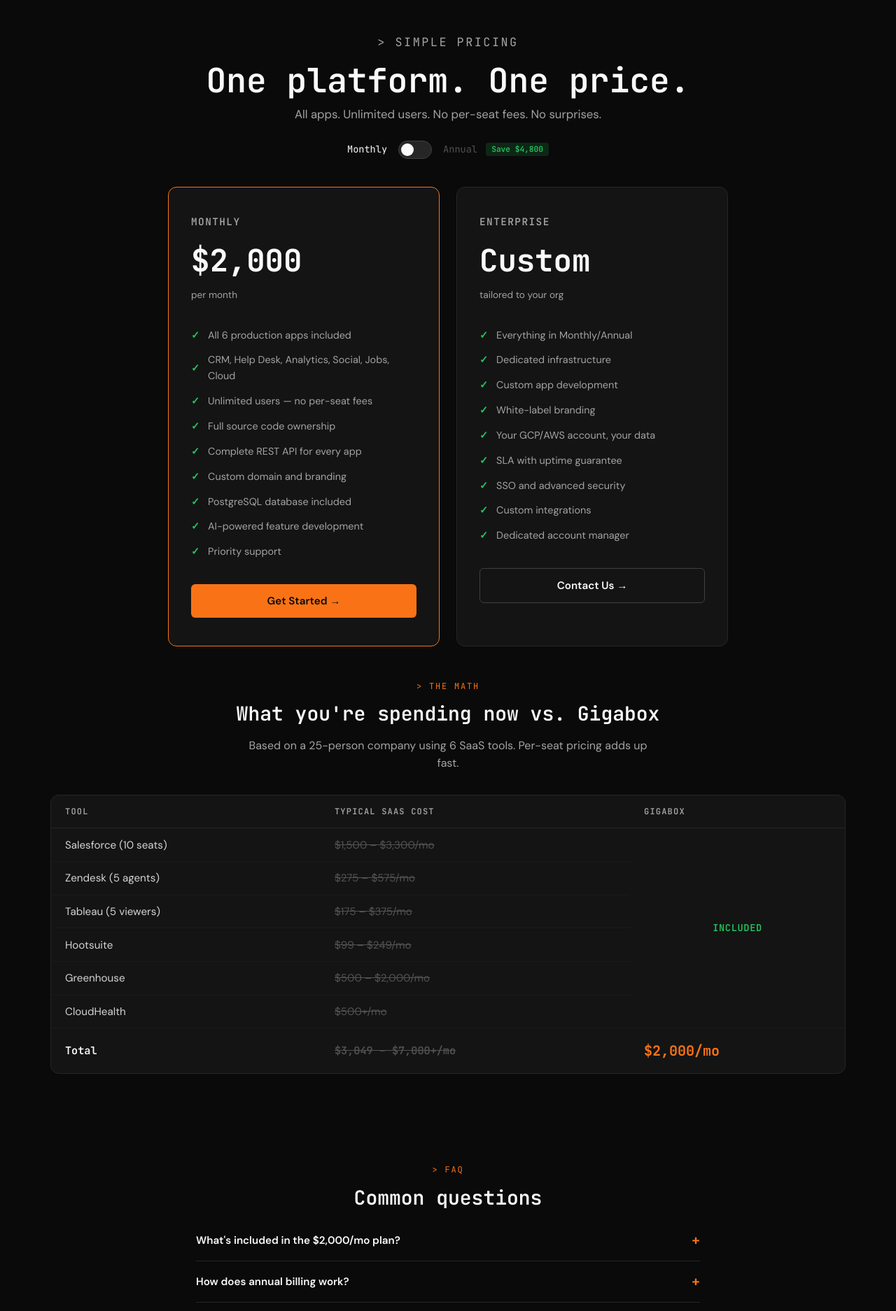
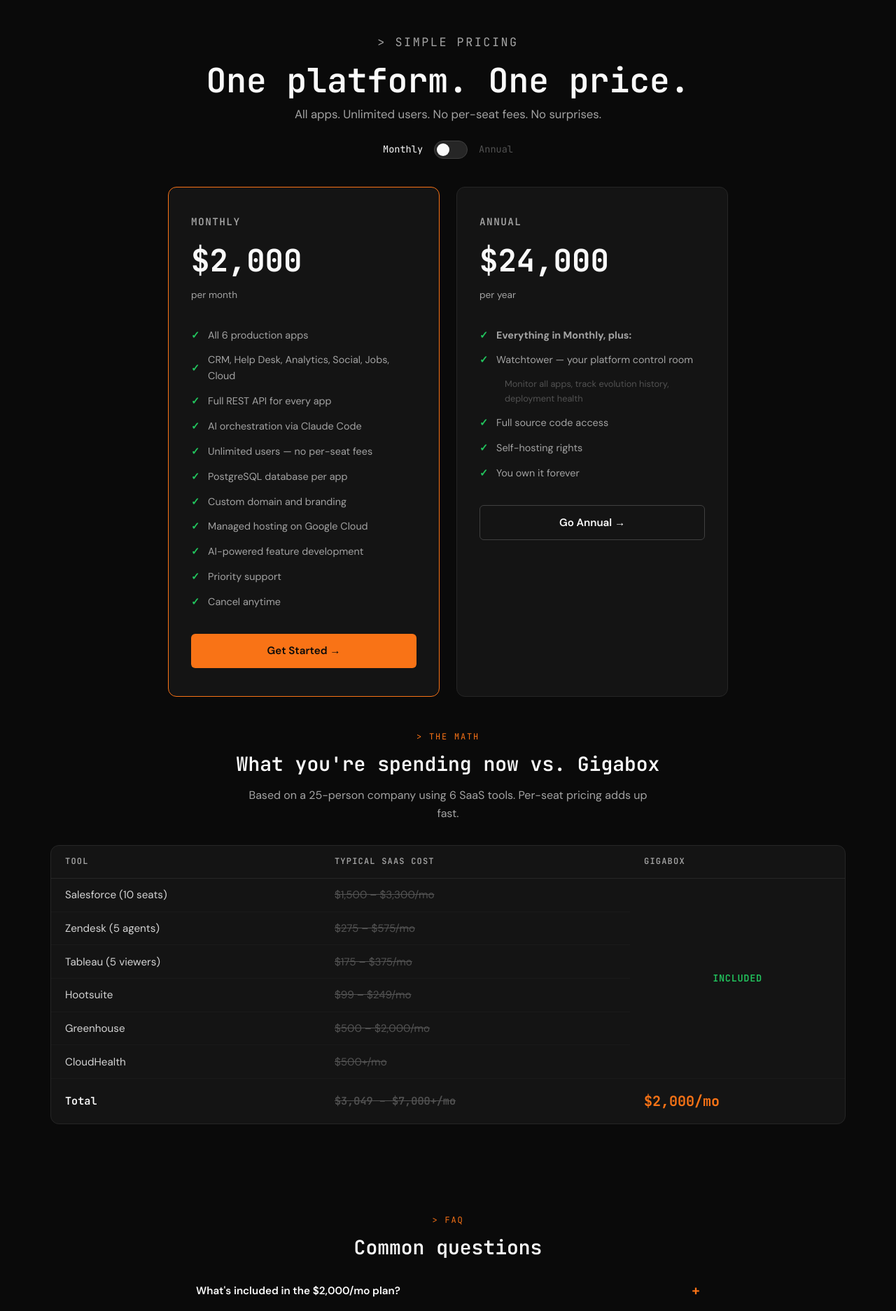
Before and after one commit to ooda-AI-GB/gb-gdev-www, a FastAPI app: page /pricing in a window 1280 px wide. Shown: the part 65-1939 px from the top of the page at 70% size. Run offline with FastAPI, Linux system fonts and the light colour scheme; data comes from the database, SQL or seed files in the repository.

Commit message:
evo1: pricing overhaul + terminal orchestration demo
Monthly $2K/mo (6 apps, managed) + Annual $24K/yr (Watchtower,
source code, self-hosting). Remove discount/save language.
Terminal demo shows cross-app orchestration (Acme Corp onboard).
New FAQ: Watchtower, cancel policy by tier.

Co-Authored-By: Claude Opus 4.6 <noreply@anthropic.com>

```diff
--- a/app/static/style.css
+++ b/app/static/style.css
@@ -427,15 +427,6 @@ h3 { font-size: 1.15rem; }
     transition: color 0.2s;
 }
 .toggle-label.active { color: #fafafa; }
-.save-badge {
-    background: rgba(34, 197, 94, 0.15);
-    color: #22c55e;
-    padding: 0.15rem 0.5rem;
-    border-radius: 4px;
-    font-size: 0.7rem;
-    font-weight: 600;
-    margin-left: 0.25rem;
-}
 .toggle-switch {
     position: relative;
     width: 48px;
@@ -482,6 +473,12 @@ h3 { font-size: 1.15rem; }
     font-size: 0.9rem;
 }
 .price-features li::before { content: "\2713"; color: #22c55e; font-weight: 700; }
+.price-features li.sub-feature {
+    padding-left: 1.5rem;
+    font-size: 0.8rem;
+    color: #525252;
+}
+.price-features li.sub-feature::before { content: ""; }
 
 .pricing-comparison { padding: 3rem 0; }
 
--- a/app/templates/pricing.html
+++ b/app/templates/pricing.html
@@ -15,44 +15,43 @@
         <button class="toggle-switch" id="billingToggle" aria-label="Toggle annual billing">
             <span class="toggle-knob"></span>
         </button>
-        <span class="toggle-label" id="toggleAnnual">Annual <span class="save-badge">Save $4,800</span></span>
+        <span class="toggle-label" id="toggleAnnual">Annual</span>
     </div>
 
     <div class="pricing-grid">
-        <div class="price-card featured">
+        <div class="price-card featured" id="monthlyCard">
             <h3>Monthly</h3>
             <div class="price-amount" id="priceAmount">$2,000</div>
             <div class="price-period" id="pricePeriod">per month</div>
-            <ul class="price-features">
-                <li>All 6 production apps included</li>
+            <ul class="price-features" id="priceFeatures">
+                <li>All 6 production apps</li>
                 <li>CRM, Help Desk, Analytics, Social, Jobs, Cloud</li>
-                <li>Unlimited users — no per-seat fees</li>
-                <li>Full source code ownership</li>
-                <li>Complete REST API for every app</li>
+                <li>Full REST API for every app</li>
+                <li>AI orchestration via Claude Code</li>
+                <li>Unlimited users &mdash; no per-seat fees</li>
+                <li>PostgreSQL database per app</li>
                 <li>Custom domain and branding</li>
-                <li>PostgreSQL database included</li>
+                <li>Managed hosting on Google Cloud</li>
                 <li>AI-powered feature development</li>
                 <li>Priority support</li>
+                <li>Cancel anytime</li>
             </ul>
             <a href="/contact" class="btn btn-primary" style="width: 100%; justify-content: center;">Get Started &rarr;</a>
         </div>
 
-        <div class="price-card">
-            <h3>Enterprise</h3>
-            <div class="price-amount">Custom</div>
-            <div class="price-period">tailored to your org</div>
+        <div class="price-card" id="annualCard">
+            <h3>Annual</h3>
+            <div class="price-amount" id="annualAmount">$24,000</div>
+            <div class="price-period">per year</div>
             <ul class="price-features">
-                <li>Everything in Monthly/Annual</li>
-                <li>Dedicated infrastructure</li>
-                <li>Custom app development</li>
-                <li>White-label branding</li>
-                <li>Your GCP/AWS account, your data</li>
-                <li>SLA with uptime guarantee</li>
-                <li>SSO and advanced security</li>
-                <li>Custom integrations</li>
-                <li>Dedicated account manager</li>
+                <li><strong>Everything in Monthly, plus:</strong></li>
+                <li>Watchtower &mdash; your platform control room</li>
+                <li class="sub-feature">Monitor all apps, track evolution history, deployment health</li>
+                <li>Full source code access</li>
+                <li>Self-hosting rights</li>
+                <li>You own it forever</li>
             </ul>
-            <a href="/contact" class="btn btn-secondary" style="width: 100%; justify-content: center;">Contact Us &rarr;</a>
+            <a href="/contact" class="btn btn-secondary" style="width: 100%; justify-content: center;">Go Annual &rarr;</a>
         </div>
     </div>
 
@@ -127,11 +126,11 @@
 
             <div class="faq-item">
                 <button class="faq-question" aria-expanded="false">
-                    How does annual billing work?
+                    What is Watchtower?
                     <span class="faq-icon">+</span>
                 </button>
                 <div class="faq-answer">
-                    <p>Annual billing is $19,200/year ($1,600/mo effective rate), saving you $4,800 compared to monthly billing. You get the exact same features and support — just a lower price for committing to a year.</p>
+                    <p>Watchtower is your platform control room. It monitors all your Gigabox apps, tracks evolution history, deployment health, and infrastructure status from a single dashboard. Watchtower is included exclusively with the Annual plan.</p>
                 </div>
             </div>
 
@@ -141,7 +140,17 @@
                     <span class="faq-icon">+</span>
                 </button>
                 <div class="faq-answer">
-                    <p>Yes. Every app comes with full source code access via a private GitHub repository. If you cancel, you keep the code and can run it yourself. No vendor lock-in.</p>
+                    <p>Annual plan includes full source code access and self-hosting rights. You own the code permanently — even if you cancel. Monthly subscribers get managed hosting with full API access but not source code.</p>
+                </div>
+            </div>
+
+            <div class="faq-item">
+                <button class="faq-question" aria-expanded="false">
+                    What happens if I cancel?
+                    <span class="faq-icon">+</span>
+                </button>
+                <div class="faq-answer">
+                    <p>Monthly: you can cancel anytime. Your apps stop at the end of the billing period. Annual: you keep the source code and self-hosting rights forever. Walk away with everything you paid for.</p>
                 </div>
             </div>
 
@@ -151,7 +160,7 @@
                     <span class="faq-icon">+</span>
                 </button>
                 <div class="faq-answer">
-                    <p>It means exactly that. Add as many users as you need to any app. There are no per-seat charges, no user tiers, no "contact us for pricing" when you hit a limit. The price is $2,000/mo regardless of team size.</p>
+                    <p>It means exactly that. Add as many users as you need to any app. There are no per-seat charges, no user tiers, no "contact us for pricing" when you hit a limit. The price is the same regardless of team size.</p>
                 </div>
             </div>
 
@@ -181,7 +190,7 @@
                     <span class="faq-icon">+</span>
                 </button>
                 <div class="faq-answer">
-                    <p>Three differences: (1) You own the code — no vendor lock-in. (2) Unlimited users — no per-seat pricing that scales against you. (3) Custom features built by AI — no waiting for the vendor's roadmap. You get the functionality of enterprise SaaS without the enterprise pricing model.</p>
+                    <p>Three differences: (1) Annual plan gives you full source code — no vendor lock-in. (2) Unlimited users — no per-seat pricing that scales against you. (3) Custom features built by AI — no waiting for the vendor's roadmap. You get the functionality of enterprise SaaS without the enterprise pricing model.</p>
                 </div>
             </div>
         </div>
@@ -191,7 +200,7 @@
     <div class="cta-banner" style="margin-bottom: 4rem;">
         <p class="section-label">> Ready?</p>
         <h2>Start with the full stack</h2>
-        <p>$2,000/mo. Cancel anytime. You keep the code.</p>
+        <p>$2,000/mo. Cancel anytime.</p>
         <a href="/contact" class="btn btn-primary">Get Started &rarr;</a>
     </div>
 </div>
@@ -201,23 +210,23 @@
 <script>
 document.addEventListener('DOMContentLoaded', function() {
     var toggle = document.getElementById('billingToggle');
-    var amount = document.getElementById('priceAmount');
-    var period = document.getElementById('pricePeriod');
     var monthlyLabel = document.getElementById('toggleMonthly');
     var annualLabel = document.getElementById('toggleAnnual');
+    var monthlyCard = document.getElementById('monthlyCard');
+    var annualCard = document.getElementById('annualCard');
     var isAnnual = false;
 
     toggle.addEventListener('click', function() {
         isAnnual = !isAnnual;
         toggle.classList.toggle('active', isAnnual);
         if (isAnnual) {
-            amount.textContent = '$19,200';
-            period.textContent = 'per year ($1,600/mo)';
+            monthlyCard.classList.remove('featured');
+            annualCard.classList.add('featured');
             monthlyLabel.classList.remove('active');
             annualLabel.classList.add('active');
         } else {
-            amount.textContent = '$2,000';
-            period.textContent = 'per month';
+            monthlyCard.classList.add('featured');
+            annualCard.classList.remove('featured');
             monthlyLabel.classList.add('active');
             annualLabel.classList.remove('active');
         }
```
Also changed, not shown: app/templates/index.html (+27 -18 lines).
